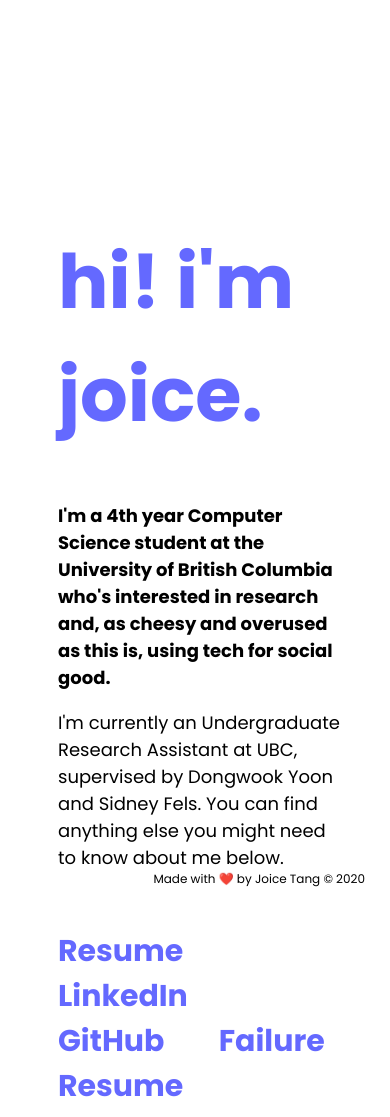
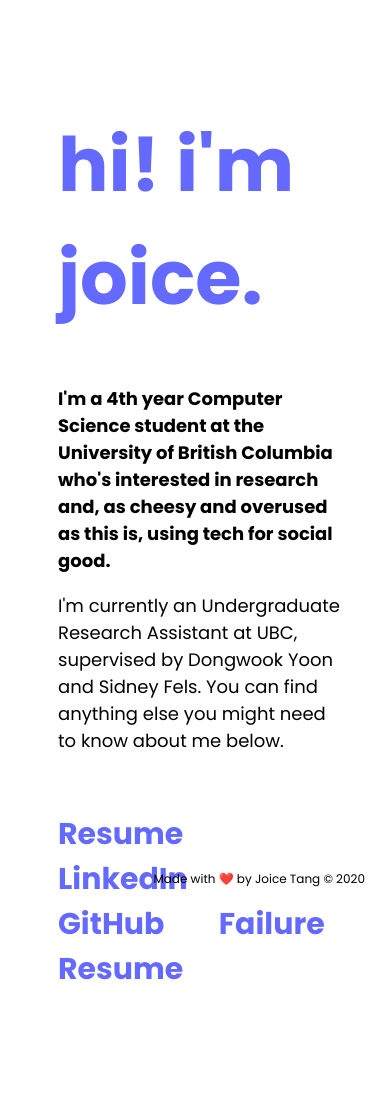
Before and after one commit to joitng/joitng.github.io, a Jekyll site: the page built from index.html, in a window 390 px wide. Built offline with Jekyll 4.4.1, drawn with Linux system fonts in a browser that asks for light colours; after the commit the page ends 1000 px from its top, so only the background shows below that.

Commit message:
Changed padding for different media sizes

```diff
--- a/_sass/main.scss
+++ b/_sass/main.scss
@@ -91,7 +91,7 @@ footer {
 
 @media (max-width: 800px) {
     #intro {
-        margin-top: 50px;
+        padding-top: 50px;
     }
 
     a {
@@ -108,6 +108,10 @@ footer {
 }
 
 @media (max-height: 650px) {
+    #intro {
+        padding-top: 75px;
+    }
+
     footer {
         text-align: right;
 
```
